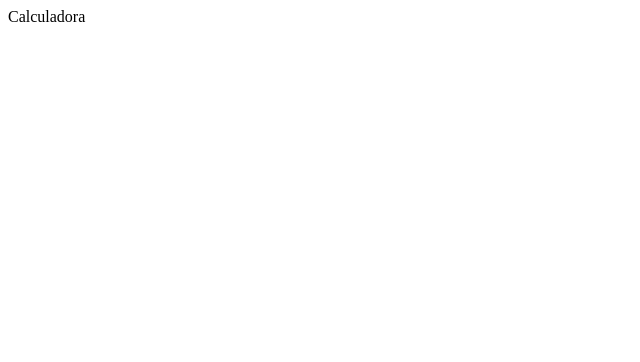
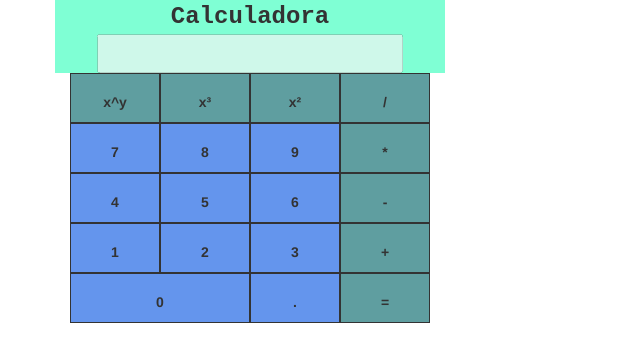
Before and after one commit to barbosalucas278/calculadora-simple, a plain HTML site: page index.html in a window 1280 px wide. Shown: the whole page, without its empty margins (0-640 px from the left). Drawn offline with nearby package versions, Linux system fonts and the light colour scheme.

Commit message:
Resolve #6

```diff
--- a/estilos.css
+++ b/estilos.css
@@ -1,5 +1,25 @@
 * {
   margin: 0;
   padding: 0;
+}
+
+.marco {
+  background-color: aquamarine;
+  font-size: x-large;
+  font-family: "Courier New", Courier, monospace;
+  font-weight: bold;
+}
+.tecla {
+  height: 50px;
+  padding-top: 5%;
+  border-style: solid;
+  border-width: 1px;
+}
+.funcion {
   background-color: cadetblue;
+  font-weight: bold;
 }
+.numerica {
+  background-color: cornflowerblue;
+  font-weight: bold;
+}
--- a/index.html
+++ b/index.html
@@ -3,17 +3,99 @@
   <head>
     <meta charset="UTF-8" />
     <meta http-equiv="X-UA-Compatible" content="IE=edge" />
-    <meta name="viewport" content="width=device-width, initial-scale=1.0" />
+    <meta
+      name="viewport"
+      content="width=device-width, initial-scale=1, user-scalable=no"
+    />
+    <link rel="stylesheet" href="estilos.css" />
     <title>Calculadora</title>
   </head>
   <body>
-    <div class="container"><div class="col-md-12">Calculadora</div></div>
+    <div class="container">
+      <div class="row">
+        <div class="col-md-4 text-center marco">Calculadora</div>
+      </div>
+      <div class="row">
+        <div class="col-md-4 text-center marco">
+          <input type="text" name="display" id="display" disabled />
+        </div>
+      </div>
+      <div class="row">
+        <div class="col-md-4">
+          <div class="col-md-3 tecla funcion text-center" id="exponenteN">
+            x^y
+          </div>
+          <div class="col-md-3 tecla funcion text-center" id="exponente3">
+            x³
+          </div>
+          <div class="col-md-3 tecla funcion text-center" id="exponente2">
+            x²
+          </div>
+          <div class="col-md-3 tecla funcion text-center" id="division">/</div>
+        </div>
+      </div>
+      <div class="row">
+        <div class="col-md-4">
+          <div class="col-md-3 tecla numerica text-center">7</div>
+          <div class="col-md-3 tecla numerica text-center">8</div>
+          <div class="col-md-3 tecla numerica text-center">9</div>
+          <div class="col-md-3 tecla funcion text-center" id="multiplicacion">
+            *
+          </div>
+        </div>
+      </div>
+      <div class="row">
+        <div class="col-md-4">
+          <div class="col-md-3 tecla numerica text-center">4</div>
+          <div class="col-md-3 tecla numerica text-center">5</div>
+          <div class="col-md-3 tecla numerica text-center">6</div>
+          <div class="col-md-3 tecla funcion text-center" id="resta">-</div>
+        </div>
+      </div>
+      <div class="row">
+        <div class="col-md-4">
+          <div class="col-md-3 tecla numerica text-center">1</div>
+          <div class="col-md-3 tecla numerica text-center">2</div>
+          <div class="col-md-3 tecla numerica text-center">3</div>
+          <div class="col-md-3 tecla funcion text-center" id="suma">+</div>
+        </div>
+      </div>
+      <div class="row">
+        <div class="col-md-4">
+          <div class="col-md-6 tecla numerica text-center">0</div>
+          <div class="col-md-3 tecla numerica text-center" id="punto">.</div>
+          <div class="col-md-3 tecla funcion text-center" id="resultado">=</div>
+        </div>
+      </div>
+    </div>
   </body>
   <script
     src="https://code.jquery.com/jquery-3.5.1.js"
     integrity="sha256-QWo7LDvxbWT2tbbQ97B53yJnYU3WhH/C8ycbRAkjPDc="
     crossorigin="anonymous"
   ></script>
+  <!-- Latest compiled and minified CSS -->
+  <link
+    rel="stylesheet"
+    href="https://maxcdn.bootstrapcdn.com/bootstrap/3.3.7/css/bootstrap.min.css"
+    integrity="sha384-BVYiiSIFeK1dGmJRAkycuHAHRg32OmUcww7on3RYdg4Va+PmSTsz/K68vbdEjh4u"
+    crossorigin="anonymous"
+  />
+
+  <!-- Optional theme -->
+  <link
+    rel="stylesheet"
+    href="https://maxcdn.bootstrapcdn.com/bootstrap/3.3.7/css/bootstrap-theme.min.css"
+    integrity="sha384-rHyoN1iRsVXV4nD0JutlnGaslCJuC7uwjduW9SVrLvRYooPp2bWYgmgJQIXwl/Sp"
+    crossorigin="anonymous"
+  />
+
+  <!-- Latest compiled and minified JavaScript -->
+  <script
+    src="https://maxcdn.bootstrapcdn.com/bootstrap/3.3.7/js/bootstrap.min.js"
+    integrity="sha384-Tc5IQib027qvyjSMfHjOMaLkfuWVxZxUPnCJA7l2mCWNIpG9mGCD8wGNIcPD7Txa"
+    crossorigin="anonymous"
+  ></script>
   <script src="/js/funciones.js"></script>
   <script src="/js/index.js"></script>
 </html>
--- a/js/index.js
+++ b/js/index.js
@@ -1,3 +1 @@
-$(document).ready(function () {
-  alert("Hola Mundo");
-});
+$(document).ready(function () {});
```
